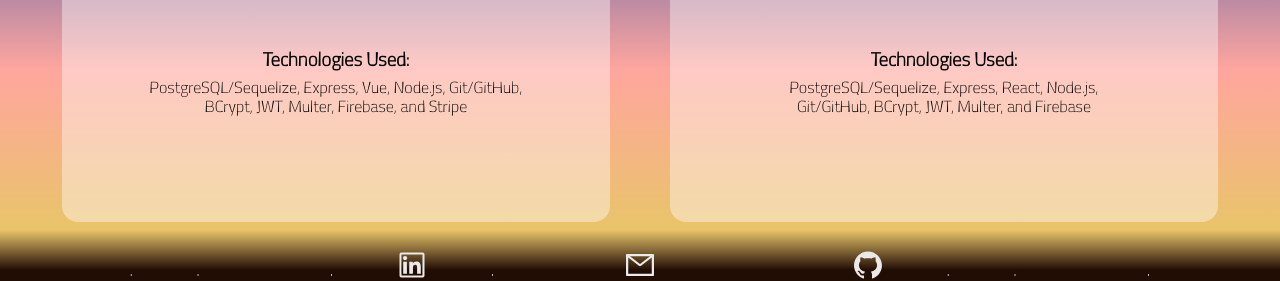
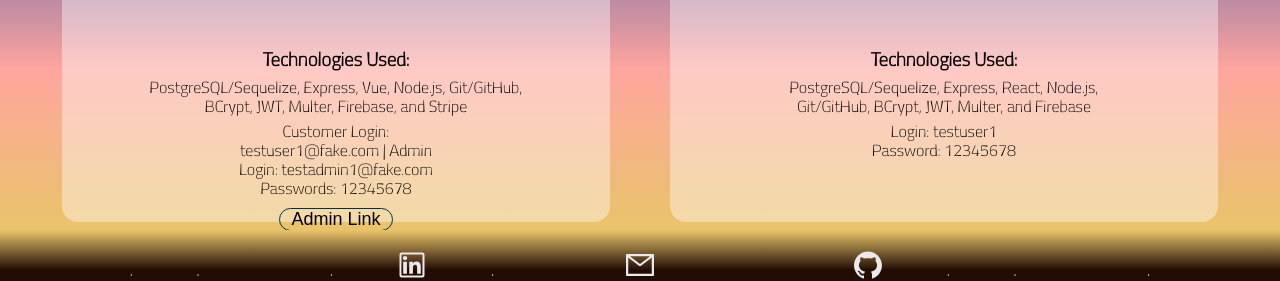
Before and after one commit to scubastove4/sm-portfolio, a React (Create React App) app: page /projects in a window 1280 px wide. Shown: the part 490-771 px from the top of the page. Built offline with nearby package versions, Linux system fonts and the light colour scheme.

Commit message:
add user login to projects description cards

```diff
--- a/src/App.css
+++ b/src/App.css
@@ -391,6 +391,7 @@ main::-webkit-scrollbar {
 .descript-container {
   height: 70%;
   width: 100%;
+  cursor: pointer;
 }
 
 /* .image-container h2 {
@@ -439,14 +440,16 @@ main::-webkit-scrollbar {
   font-size: 1.2em;
 }
 
-.sun a {
+.sun a,
+.descript-container a {
   display: flex;
   justify-content: center;
 
   width: 100%;
 }
 
-.sun button {
+.sun button,
+.descript-container button {
   display: flex;
   justify-content: center;
   align-items: center;
@@ -512,6 +515,12 @@ main::-webkit-scrollbar {
 
 .tech-title {
   margin-bottom: 2%;
+}
+
+.card .descript-container .test-user,
+.card .descript-container .test-password,
+.card .descript-container a {
+  display: none;
 }
 
 .btn-container {
@@ -740,6 +749,11 @@ main::-webkit-scrollbar {
   margin: 0;
   justify-self: center;
   align-self: start;
+}
+
+.test-user {
+  margin-top: 1.5%;
+  width: 60%;
 }
 
 #proj-pg-container .btn-container {
@@ -999,6 +1013,14 @@ main::-webkit-scrollbar {
     font-size: 2em;
   }
 
+  .sun h3 {
+    font-size: 1.2em;
+  }
+
+  .sun h3:last-of-type {
+    margin-top: 2%;
+  }
+
   .card .descript-container .title,
   .descript-container .tech-container {
     display: none;
--- a/src/assets/globals.js
+++ b/src/assets/globals.js
@@ -1,5 +1,6 @@
 import rth from '../images/rth.png'
 import dejaBrew from '../images/dejaBrew.png'
+import fitter from '../images/fitter-main-feed.png'
 
 const projects = [
   {
@@ -31,7 +32,7 @@ const projects = [
   },
   {
     id: '3',
-    image: '',
+    image: fitter,
     title: 'fitter',
     testUser: 'Login: testuser1',
     testPassword: 'Password: 12345678',
@@ -49,7 +50,7 @@ const projects = [
     title: 'Buy My Stuff',
     testUser:
       'Customer Login: testuser1@fake.com | Admin Login: testadmin1@fake.com',
-    testPassword: 'Password for both: 12345678',
+    testPassword: 'Passwords: 12345678',
     adminLink: 'https://www.buy-my-stuff-online.com/admin',
     description:
       '\nEcommerce site, with separate admin and customer models, that conditionally render specific functionality.\nThe goal of this project is to make an intuitive, easy-to-use template that a growing small business can replicate and modify to suit their needs.',
--- a/src/components/Description.jsx
+++ b/src/components/Description.jsx
@@ -13,6 +13,15 @@ const Description = ({ project, toProjectDetails }) => {
       <span className="tech-container">
         <h3 className="tech-title">Technologies Used: </h3>
         <p className="tech">{project.technologies}</p>
+        {project.testUser && <p className="test-user">{project.testUser}</p>}
+        {project.testPassword && (
+          <p className="test-password">{project.testPassword}</p>
+        )}
+        {project.adminLink && (
+          <a href={project.adminLink}>
+            <button>Admin Link</button>
+          </a>
+        )}
       </span>
     </div>
   )
```
Also changed, not shown: src/images/fitter-main-feed.png (added).
